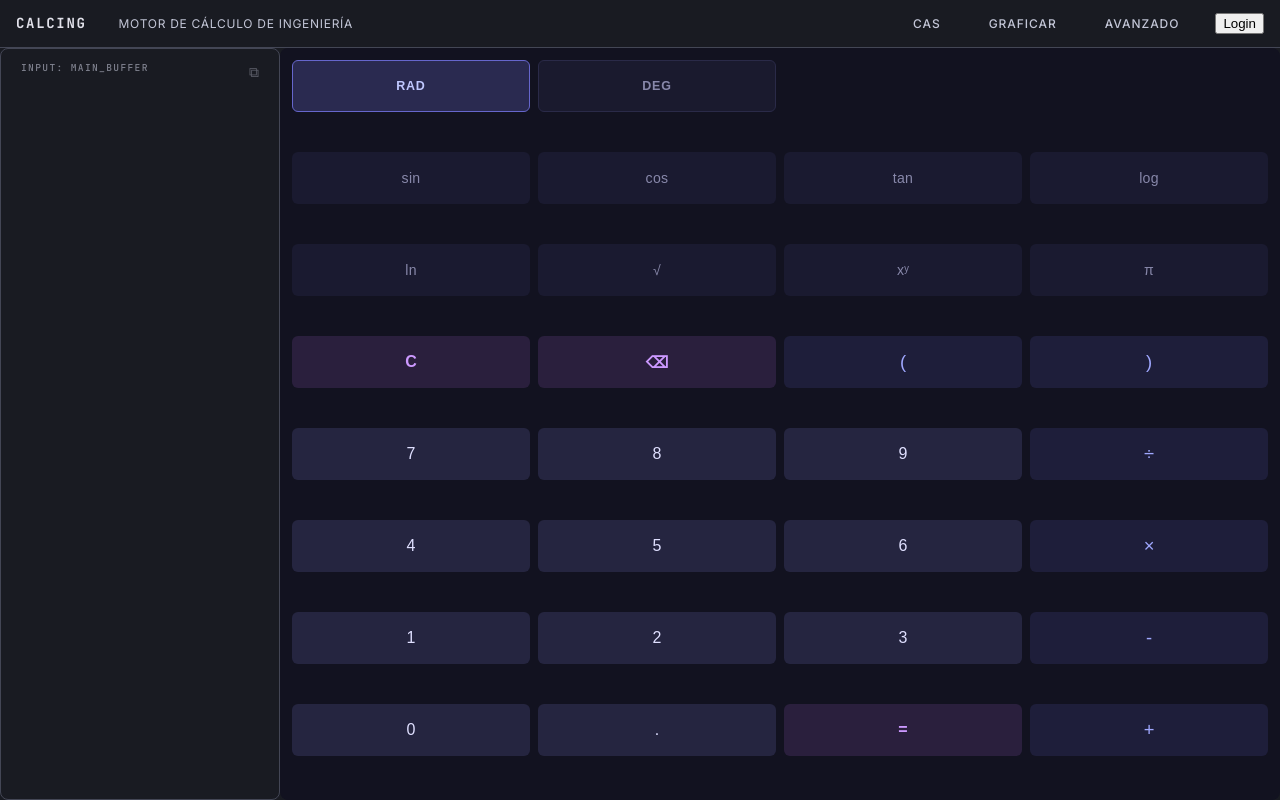
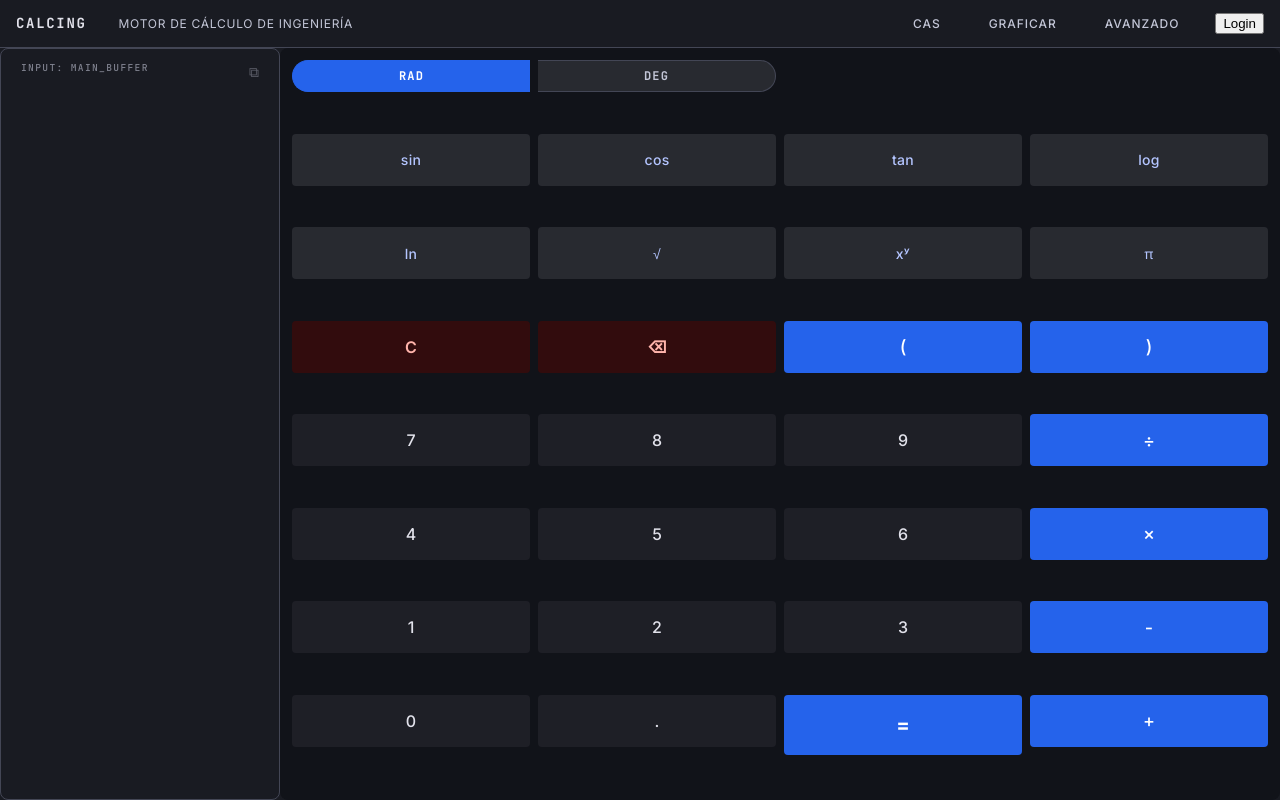
Before and after one commit to Juanes-aa/CalcIng, a React (Vite) app in the folder frontend/: page / in a window 1280 px wide. Built offline with nearby package versions, Linux system fonts and the light colour scheme.

Commit message:
design(D4): restyle CalculatorKeypad with tokens, button variants, DEG/RAD pill, delete tint

```diff
--- a/frontend/src/components/CalculatorKeypad/CalculatorKeypad.module.css
+++ b/frontend/src/components/CalculatorKeypad/CalculatorKeypad.module.css
@@ -1,19 +1,17 @@
-/* ─── Variables locales (consistentes con CalculatorDisplay) ─────────────────
-   Paleta base:  fondo #1a1a2e · texto principal #e0e0ff · acento #8888aa
-   ─────────────────────────────────────────────────────────────────────────── */
+/* ─── Keypad container ───────────────────────────────────────────────────── */
 
 .keypad {
   display: grid;
   grid-template-columns: repeat(4, 1fr);
-  gap: 8px;
+  gap: var(--space-2);
   width: 100%;
   box-sizing: border-box;
-  padding: 12px;
-  background-color: #121220;
-  border-radius: 8px;
+  padding: var(--space-3);
+  background-color: var(--color-surface);
+  border-radius: var(--radius-md);
 }
 
-/* ─── Base de tecla ──────────────────────────────────────────────────────────*/
+/* ─── Base key ───────────────────────────────────────────────────────────── */
 
 .key {
   display: flex;
@@ -21,17 +19,23 @@
   justify-content: center;
   height: 52px;
   border: none;
-  border-radius: 6px;
-  font-size: 1rem;
-  font-weight: 500;
+  border-radius: var(--radius-sm);
+  font-family: var(--font-body);
+  font-size: var(--text-base);
+  font-weight: var(--weight-medium);
   cursor: pointer;
-  transition: background-color 120ms ease, transform 80ms ease, opacity 120ms ease;
+  transition: filter var(--transition-fast), transform var(--transition-fast);
   user-select: none;
   -webkit-tap-highlight-color: transparent;
 }
 
+.key:hover:not(:disabled) {
+  filter: brightness(1.15);
+}
+
 .key:active:not(:disabled) {
-  transform: scale(0.94);
+  transform: scale(0.95);
+  transition: transform 80ms ease;
 }
 
 .key:disabled {
@@ -39,95 +43,82 @@
   cursor: not-allowed;
 }
 
-/* ─── Categorías ─────────────────────────────────────────────────────────────*/
+/* ─── Category variants ──────────────────────────────────────────────────── */
 
 .number {
-  background-color: #252540;
-  color: #e0e0ff;
-}
-
-.number:hover:not(:disabled) {
-  background-color: #2e2e52;
+  background-color: var(--color-surface-mid);
+  color: var(--color-on-surface);
 }
 
 .operator {
-  background-color: #1e1e3a;
-  color: #a0a8ff;
-  font-size: 1.15rem;
-}
-
-.operator:hover:not(:disabled) {
-  background-color: #28285a;
+  background-color: var(--color-primary-cta);
+  color: #ffffff;
+  font-size: var(--text-lg);
 }
 
 .function {
-  background-color: #1a1a30;
-  color: #8888aa;
-  font-size: 0.88rem;
+  background-color: var(--color-surface-high);
+  color: var(--color-primary);
+  font-size: var(--text-sm);
   letter-spacing: 0.02em;
 }
 
-.function:hover:not(:disabled) {
-  background-color: #22223c;
-  color: #aaaacc;
+.action {
+  background-color: var(--color-primary-cta);
+  color: #ffffff;
+  font-weight: var(--weight-semibold);
 }
 
-.action {
-  background-color: #2a1f3d;
-  color: #cc99ff;
-  font-weight: 600;
+/* ─── Delete buttons — C (11) and ⌫ (12) ────────────────────────────────── */
+
+.keypad > .key:nth-child(11),
+.keypad > .key:nth-child(12) {
+  background-color: rgba(59, 10, 10, 0.8);
+  color: var(--color-error);
 }
 
-.action:hover:not(:disabled) {
-  background-color: #362650;
+/* ─── Equals button — position 29 ───────────────────────────────────────── */
+
+.keypad > .key:nth-child(29) {
+  background-color: var(--color-primary-cta);
+  color: #ffffff;
+  font-size: var(--text-xl);
+  font-weight: var(--weight-bold);
+  height: 60px;
 }
 
-/* Tecla = destacada */
-.key.action[aria-pressed] {
-  /* no aplica — solo =, C, ⌫ son action; aria-pressed es solo para mode */
+/* ─── Mode toggle pill (RAD / DEG) ──────────────────────────────────────── */
+
+.mode {
+  background-color: var(--color-surface-high);
+  color: var(--color-on-surface-dim);
+  font-family: var(--font-mono);
+  font-size: var(--text-xs);
+  font-weight: var(--weight-bold);
+  letter-spacing: 0.1em;
+  border: 1px solid var(--color-outline);
+  height: 32px;
 }
 
-/* ─── Modo ángulo ─────────────────────────────────────────────────────────── */
-
-.mode {
-  background-color: #1a1a2e;
-  color: #8888aa;
-  font-size: 0.78rem;
-  font-weight: 600;
-  letter-spacing: 0.06em;
-  border: 1px solid #2a2a48;
+.keypad > .key:nth-child(1) {
+  border-radius: var(--radius-full) 0 0 var(--radius-full);
+  border-right: none;
 }
 
-.mode:hover:not(:disabled) {
-  background-color: #22223a;
-  color: #aaaacc;
+.keypad > .key:nth-child(2) {
+  border-radius: 0 var(--radius-full) var(--radius-full) 0;
+  border-left: none;
+  grid-column: 2;
 }
 
 .mode.active {
-  background-color: #2a2a50;
-  color: #c0c8ff;
-  border-color: #6666cc;
+  background-color: var(--color-primary-cta);
+  color: #ffffff;
+  border-color: var(--color-primary-cta);
 }
 
-/* ─── Layout especial: RAD y DEG ocupan las dos primeras columnas ────────────
-   Las dos teclas de modo están al principio del array → ocupan col 1 y 2.
-   Queremos que las 2 últimas columnas de esa fila queden vacías visualmente.
-   Solución: span de 1 col cada una, y dejamos las otras con un pseudo-vacío
-   usando el grid natural — el contenido real empieza en col 1.
-   ─────────────────────────────────────────────────────────────────────────── */
+/* ─── Grid layout — scientific functions start on new row ────────────────── */
 
-/* Primeras dos teclas (RAD, DEG) solo en las dos primeras columnas */
-.keypad > .key:nth-child(1),
-.keypad > .key:nth-child(2) {
-  /* ocupan col 1 y 2 naturalmente */
-}
-
-/* Forzamos que la fila de modos solo muestre 2 celdas y deja 2 vacías */
-.keypad > .key:nth-child(2) {
-  grid-column: 2;
-}
-
-/* Empujamos el primer ítem científico a que comience la siguiente fila */
 .keypad > .key:nth-child(3) {
   grid-column: 1;
 }
```
